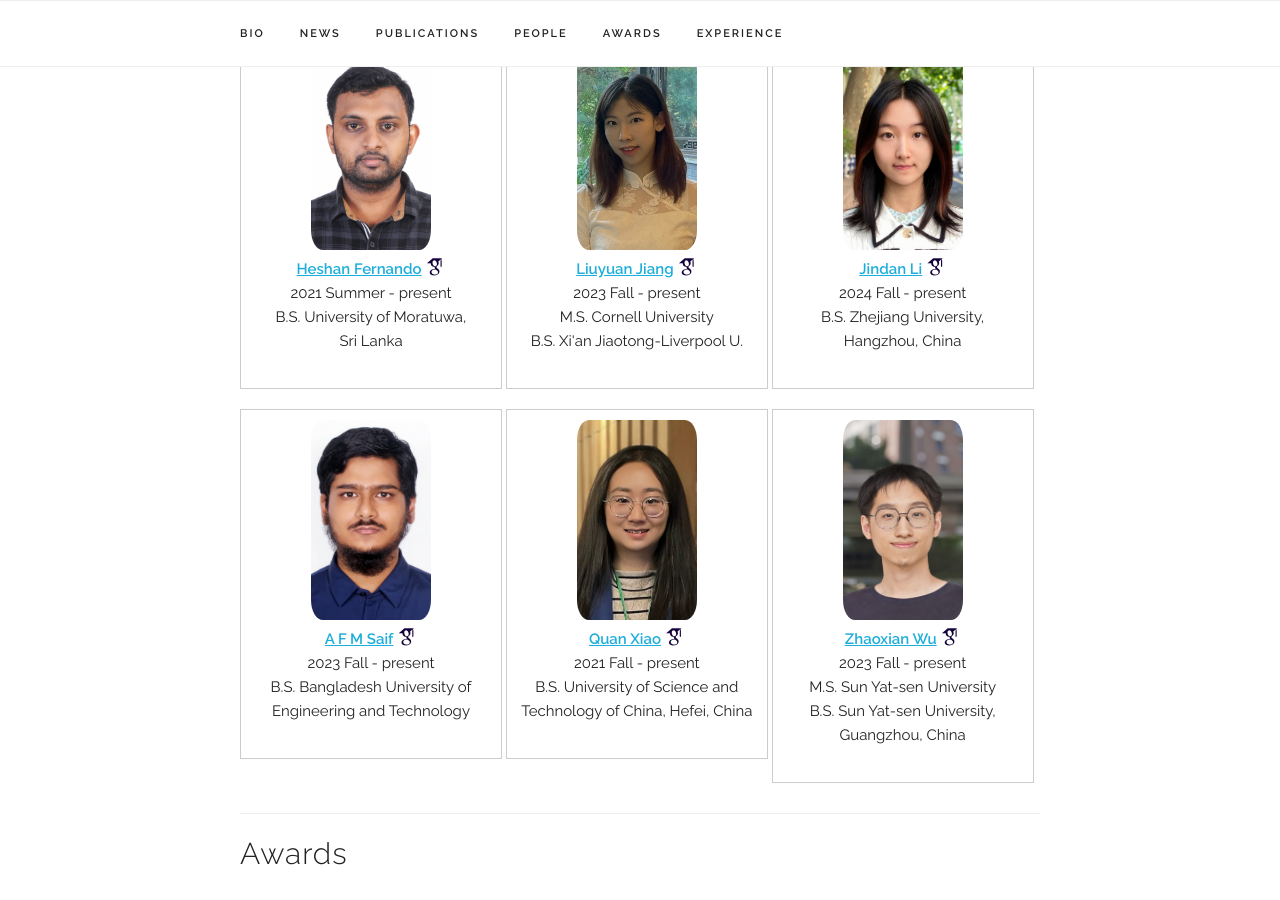
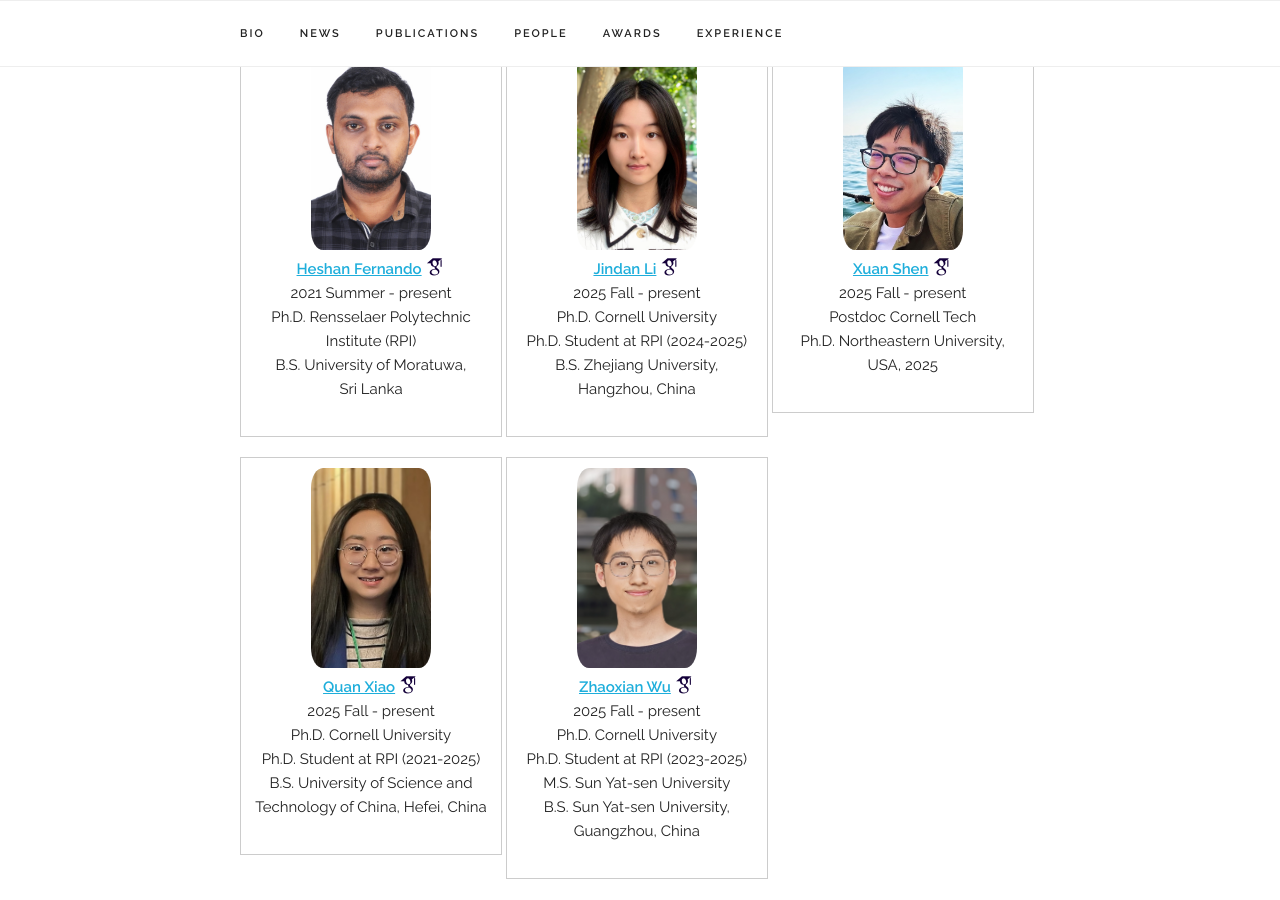
Before and after one commit to chentianyi1991/chentianyi1991.github.io, a Jekyll site: the page built from index.html, in a window 1280 px wide and 900 px high, scrolled down 4043 px. Built offline with Jekyll 4.4.1, drawn with Linux system fonts in a browser that asks for light colours; some web fonts are replaced; comment, search, counter and statistics services are not loaded.

Commit message:
Update index.html

```diff
--- a/index.html
+++ b/index.html
@@ -237,17 +237,8 @@
 <b><a href="https://heshandevaka.github.io/">Heshan Fernando</a></b>
 <a href="https://scholar.google.com/citations?user=QOXlyxIAAAAJ&hl=en"><i class="ai ai-google-scholar ai-2x" style="font-size:20px; color:#14003a"></i></a></br>
 2021 Summer - present</br>
+Ph.D. Rensselaer Polytechnic Institute (RPI)</br>
 B.S. University of Moratuwa,</br> Sri Lanka
-</p>
-</div>
-<div id="member" class="box" >
-<img src="assets/people/LiuyuanJiang.jpeg" style="width: 120px; height: 200px; object-fit: cover; border-radius: 10%;">
-<p>
-<b><a href="https://liuyuan999.github.io/">Liuyuan Jiang</a></b>
-<a href="https://scholar.google.com/citations?user=7_BnQ3UAAAAJ&hl=en"><i class="ai ai-google-scholar ai-2x" style="font-size:20px; color:#14003a"></i></a> </br>
-2023 Fall - present</br>
-M.S. Cornell University </br>
-B.S. Xi'an Jiaotong-Liverpool U.
 </p>
 </div>
 <div id="member" class="box" >
@@ -255,17 +246,20 @@
 <p>
 <b><a href="https://jindanli898.github.io/index.html">Jindan Li</a></b>
 <a href="https://scholar.google.com/citations?user=fh73S6gAAAAJ&hl=en"><i class="ai ai-google-scholar ai-2x" style="font-size:20px; color:#14003a"></i></a> </br>
-2024 Fall - present</br>
+2025 Fall - present</br>
+Ph.D. Cornell University</br>
+Ph.D. Student at RPI (2024-2025)</br>
 B.S. Zhejiang University, Hangzhou, China
 </p>
 </div>
 <div id="member" class="box" >
-<img src="assets/people/afm_saif.jpg" style="width: 120px; height: 200px; object-fit: cover; border-radius: 10%;">
+<img src="assets/people/xuan.jpeg" style="width: 120px; height: 200px; object-fit: cover; border-radius: 10%;">
 <p>
-<b><a href="https://afmsaif.github.io/">A F M Saif</a></b>
-<a href="https://scholar.google.com/citations?user=nuh1mNsAAAAJ&hl=en"><i class="ai ai-google-scholar ai-2x" style="font-size:20px; color:#14003a"></i></a> </br>
-2023 Fall - present</br>
-B.S. Bangladesh University of Engineering and Technology
+<b><a href="https://shawnricecake.github.io/">Xuan Shen</a></b>
+<a href="https://scholar.google.com/citations?user=Pvj14ZUAAAAJ"><i class="ai ai-google-scholar ai-2x" style="font-size:20px; color:#14003a"></i></a> </br>
+2025 Fall - present</br>
+Postdoc Cornell Tech</br>
+Ph.D. Northeastern University, USA, 2025</br>
 </p>
 </div>
 <div id="member" class="box" >
@@ -273,7 +267,9 @@
 <p>
 <b><a href="https://jenniferquanxiao.github.io/">Quan Xiao</a></b>
 <a href="https://scholar.google.com/citations?user=WOSGBi0AAAAJ&hl=en"><i class="ai ai-google-scholar ai-2x" style="font-size:20px; color:#14003a"></i></a> </br>
-2021 Fall - present</br>
+2025 Fall - present</br>
+Ph.D. Cornell University</br>
+Ph.D. Student at RPI (2021-2025)</br>
 B.S. University of Science and Technology of China, Hefei, China
 </p>
 </div>
@@ -282,7 +278,9 @@
 <p>
 <b><a href="https://zhaoxian-wu.github.io/">Zhaoxian Wu</a></b>
 <a href="https://scholar.google.com/citations?user=Hyk4lXJy4CEC&hl=en"><i class="ai ai-google-scholar ai-2x" style="font-size:20px; color:#14003a"></i></a> </br>
-2023 Fall - present</br>
+2025 Fall - present</br>
+Ph.D. Cornell University</br>
+Ph.D. Student at RPI (2023-2025)</br>
 M.S. Sun Yat-sen University</br>
 B.S. Sun Yat-sen University, Guangzhou, China
 </p>
@@ -312,6 +310,27 @@
 Ph.D. Rensselaer Polytechnic Institute (RPI)</br>
 B.S. Shanghai University, China </br>
 Position: Researcher at Ant Group
+</p>
+</div>
+<div id="member" class="box" >
+<img src="assets/people/LiuyuanJiang.jpeg" style="width: 120px; height: 200px; object-fit: cover; border-radius: 10%;">
+<p>
+<b><a href="https://liuyuan999.github.io/">Liuyuan Jiang</a></b>
+<a href="https://scholar.google.com/citations?user=7_BnQ3UAAAAJ&hl=en"><i class="ai ai-google-scholar ai-2x" style="font-size:20px; color:#14003a"></i></a> </br>
+2023 Fall - 2025 Spring</br>
+Transfer to UR with <a href="https://lisha-chen.github.io/">Lisha Chen</a></br>
+M.S. Cornell University </br>
+B.S. Xi'an Jiaotong-Liverpool U.
+</p>
+</div>
+<div id="member" class="box" >
+<img src="assets/people/afm_saif.jpg" style="width: 120px; height: 200px; object-fit: cover; border-radius: 10%;">
+<p>
+<b><a href="https://afmsaif.github.io/">A F M Saif</a></b>
+<a href="https://scholar.google.com/citations?user=nuh1mNsAAAAJ&hl=en"><i class="ai ai-google-scholar ai-2x" style="font-size:20px; color:#14003a"></i></a> </br>
+2023 Fall - 2025 Spring</br>
+M.S. RPI </br>
+B.S. Bangladesh University of Engineering and Technology
 </p>
 </div>
 <div id="member" class="box" >
```
